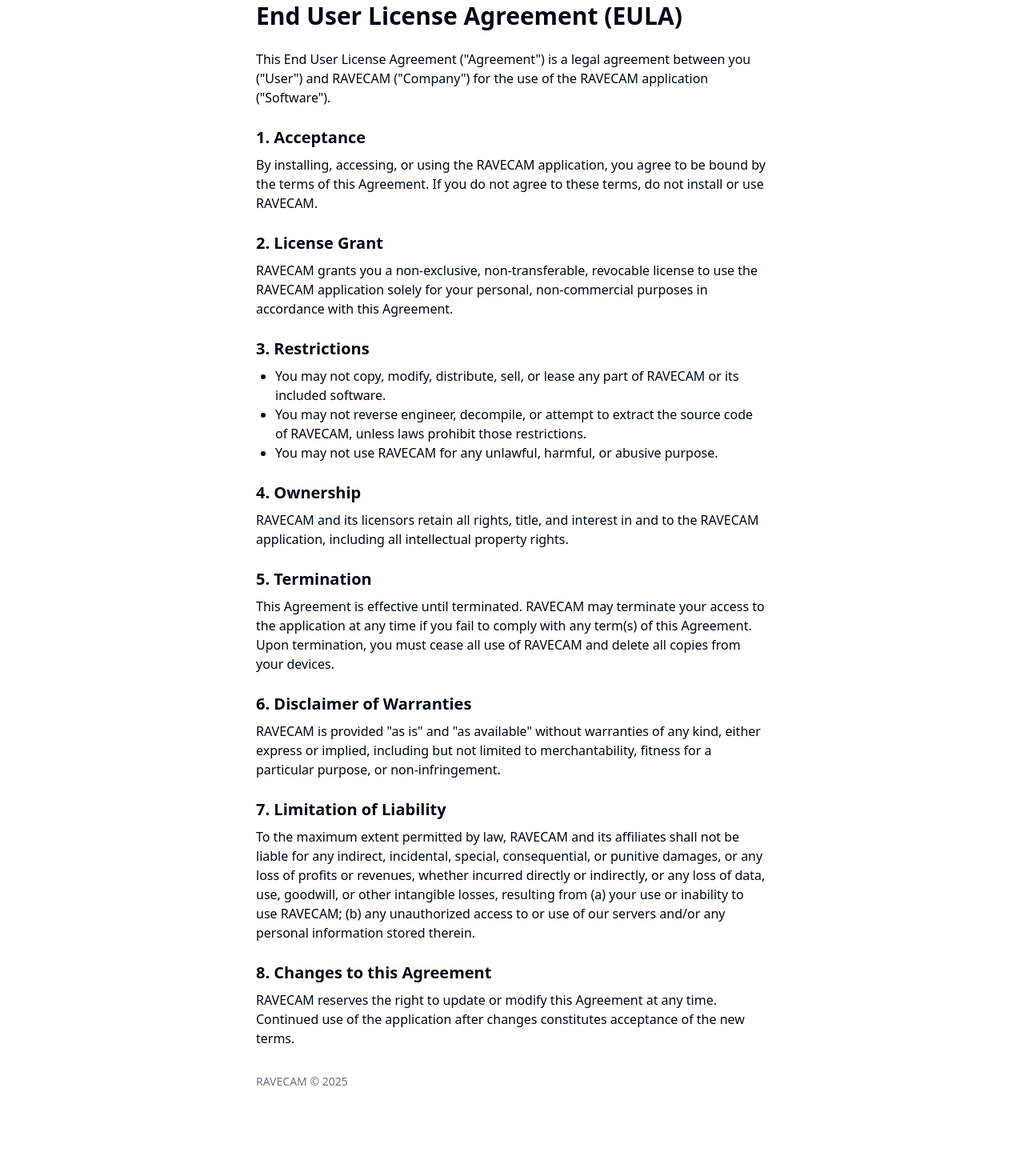
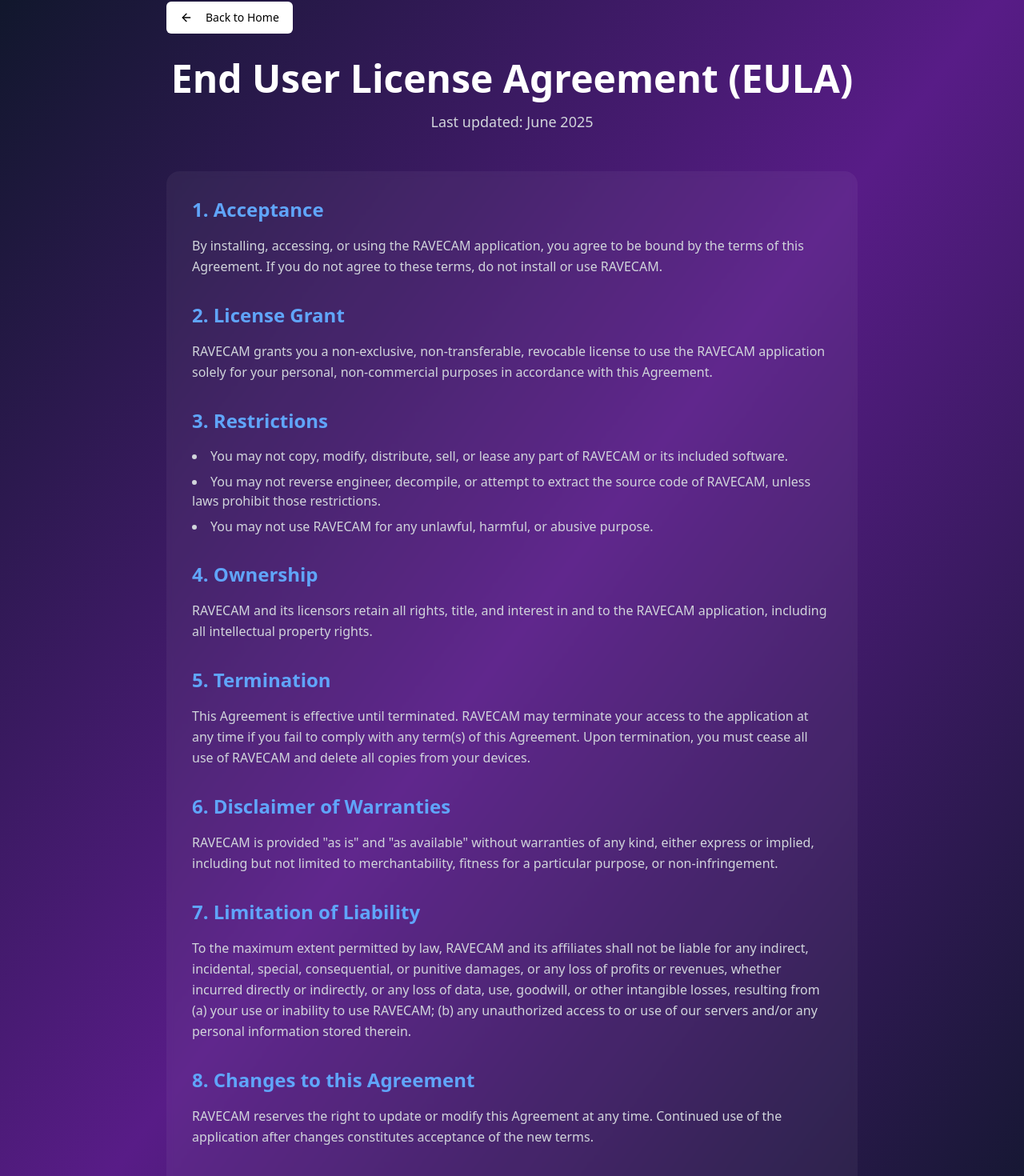
Before and after one commit to pkhiani/ravecam-app, a React (Vite) app: page /eula in a window 1280 px wide. Shown: the part 46-1516 px from the top of the page at 80% size. Before the commit the page ends 1456 px from the top, so only its background shows below. Built offline with nearby package versions, Linux system fonts and the light colour scheme.

Commit message:
eula styling

```diff
--- a/src/pages/Eula.tsx
+++ b/src/pages/Eula.tsx
@@ -1,31 +1,97 @@
-import React from "react";
+import { Button } from "@/components/ui/button";
+import { ArrowLeft } from "lucide-react";
+import { Link } from "react-router-dom";
 
-const Eula: React.FC = () => (
-  <div className="max-w-2xl mx-auto py-12 px-4">
-    <h1 className="text-3xl font-bold mb-6">End User License Agreement (EULA)</h1>
-    <p className="mb-4">This End User License Agreement ("Agreement") is a legal agreement between you ("User") and RAVECAM ("Company") for the use of the RAVECAM application ("Software").</p>
-    <h2 className="text-xl font-semibold mt-6 mb-2">1. Acceptance</h2>
-    <p className="mb-4">By installing, accessing, or using the RAVECAM application, you agree to be bound by the terms of this Agreement. If you do not agree to these terms, do not install or use RAVECAM.</p>
-    <h2 className="text-xl font-semibold mt-6 mb-2">2. License Grant</h2>
-    <p className="mb-4">RAVECAM grants you a non-exclusive, non-transferable, revocable license to use the RAVECAM application solely for your personal, non-commercial purposes in accordance with this Agreement.</p>
-    <h2 className="text-xl font-semibold mt-6 mb-2">3. Restrictions</h2>
-    <ul className="list-disc pl-6 mb-4">
+const Eula = () => {
+  return (
+    <div className="min-h-screen bg-gradient-to-br from-slate-900 via-purple-900 to-slate-900">
+      <div className="max-w-4xl mx-auto px-4 py-12">
+        {/* Back button */}
+        <Link to="/">
+          <Button
+            variant="outline"
+            className="mb-8 border-white/20 text-black hover:bg-white/10 backdrop-blur-sm"
+          >
+            <ArrowLeft className="mr-2 h-4 w-4" />
+            Back to Home
+          </Button>
+        </Link>
+
+        {/* Header */}
+        <div className="text-center mb-12">
+          <h1 className="text-4xl md:text-5xl font-bold text-white mb-4">
+            End User License Agreement (EULA)
+          </h1>
+          <p className="text-gray-300 text-lg">
+            Last updated: June 2025
+          </p>
+        </div>
+
+        {/* Content */}
+        <div className="bg-white/5 backdrop-blur-sm rounded-2xl p-8 text-white space-y-8">
+          <section>
+            <h2 className="text-2xl font-bold mb-4 text-blue-400">1. Acceptance</h2>
+            <p className="text-gray-300 leading-relaxed">
+              By installing, accessing, or using the RAVECAM application, you agree to be bound by the terms of this Agreement. If you do not agree to these terms, do not install or use RAVECAM.
+            </p>
+          </section>
+          <section>
+            <h2 className="text-2xl font-bold mb-4 text-blue-400">2. License Grant</h2>
+            <p className="text-gray-300 leading-relaxed">
+              RAVECAM grants you a non-exclusive, non-transferable, revocable license to use the RAVECAM application solely for your personal, non-commercial purposes in accordance with this Agreement.
+            </p>
+          </section>
+          <section>
+            <h2 className="text-2xl font-bold mb-4 text-blue-400">3. Restrictions</h2>
+            <ul className="list-disc list-inside mt-4 text-gray-300 space-y-2">
               <li>You may not copy, modify, distribute, sell, or lease any part of RAVECAM or its included software.</li>
               <li>You may not reverse engineer, decompile, or attempt to extract the source code of RAVECAM, unless laws prohibit those restrictions.</li>
               <li>You may not use RAVECAM for any unlawful, harmful, or abusive purpose.</li>
             </ul>
-    <h2 className="text-xl font-semibold mt-6 mb-2">4. Ownership</h2>
-    <p className="mb-4">RAVECAM and its licensors retain all rights, title, and interest in and to the RAVECAM application, including all intellectual property rights.</p>
-    <h2 className="text-xl font-semibold mt-6 mb-2">5. Termination</h2>
-    <p className="mb-4">This Agreement is effective until terminated. RAVECAM may terminate your access to the application at any time if you fail to comply with any term(s) of this Agreement. Upon termination, you must cease all use of RAVECAM and delete all copies from your devices.</p>
-    <h2 className="text-xl font-semibold mt-6 mb-2">6. Disclaimer of Warranties</h2>
-    <p className="mb-4">RAVECAM is provided "as is" and "as available" without warranties of any kind, either express or implied, including but not limited to merchantability, fitness for a particular purpose, or non-infringement.</p>
-    <h2 className="text-xl font-semibold mt-6 mb-2">7. Limitation of Liability</h2>
-    <p className="mb-4">To the maximum extent permitted by law, RAVECAM and its affiliates shall not be liable for any indirect, incidental, special, consequential, or punitive damages, or any loss of profits or revenues, whether incurred directly or indirectly, or any loss of data, use, goodwill, or other intangible losses, resulting from (a) your use or inability to use RAVECAM; (b) any unauthorized access to or use of our servers and/or any personal information stored therein.</p>
-    <h2 className="text-xl font-semibold mt-6 mb-2">8. Changes to this Agreement</h2>
-    <p className="mb-4">RAVECAM reserves the right to update or modify this Agreement at any time. Continued use of the application after changes constitutes acceptance of the new terms.</p>
-    <p className="mt-8 text-sm text-gray-500">RAVECAM &copy; {new Date().getFullYear()}</p>
+          </section>
+          <section>
+            <h2 className="text-2xl font-bold mb-4 text-blue-400">4. Ownership</h2>
+            <p className="text-gray-300 leading-relaxed">
+              RAVECAM and its licensors retain all rights, title, and interest in and to the RAVECAM application, including all intellectual property rights.
+            </p>
+          </section>
+          <section>
+            <h2 className="text-2xl font-bold mb-4 text-blue-400">5. Termination</h2>
+            <p className="text-gray-300 leading-relaxed">
+              This Agreement is effective until terminated. RAVECAM may terminate your access to the application at any time if you fail to comply with any term(s) of this Agreement. Upon termination, you must cease all use of RAVECAM and delete all copies from your devices.
+            </p>
+          </section>
+          <section>
+            <h2 className="text-2xl font-bold mb-4 text-blue-400">6. Disclaimer of Warranties</h2>
+            <p className="text-gray-300 leading-relaxed">
+              RAVECAM is provided "as is" and "as available" without warranties of any kind, either express or implied, including but not limited to merchantability, fitness for a particular purpose, or non-infringement.
+            </p>
+          </section>
+          <section>
+            <h2 className="text-2xl font-bold mb-4 text-blue-400">7. Limitation of Liability</h2>
+            <p className="text-gray-300 leading-relaxed">
+              To the maximum extent permitted by law, RAVECAM and its affiliates shall not be liable for any indirect, incidental, special, consequential, or punitive damages, or any loss of profits or revenues, whether incurred directly or indirectly, or any loss of data, use, goodwill, or other intangible losses, resulting from (a) your use or inability to use RAVECAM; (b) any unauthorized access to or use of our servers and/or any personal information stored therein.
+            </p>
+          </section>
+          <section>
+            <h2 className="text-2xl font-bold mb-4 text-blue-400">8. Changes to this Agreement</h2>
+            <p className="text-gray-300 leading-relaxed">
+              RAVECAM reserves the right to update or modify this Agreement at any time. Continued use of the application after changes constitutes acceptance of the new terms.
+            </p>
+          </section>
+          <section>
+            <h2 className="text-2xl font-bold mb-4 text-blue-400">9. Contact Us</h2>
+            <p className="text-gray-300 leading-relaxed">
+              If you have any questions about this EULA, please contact us at:
+            </p>
+            <p className="text-blue-400 mt-2">
+              ravecamapp@gmail.com
+            </p>
+          </section>
+        </div>
+      </div>
     </div>
   );
+};
 
 export default Eula;
```
Lines whose indentation alone changed are shown as unchanged.
